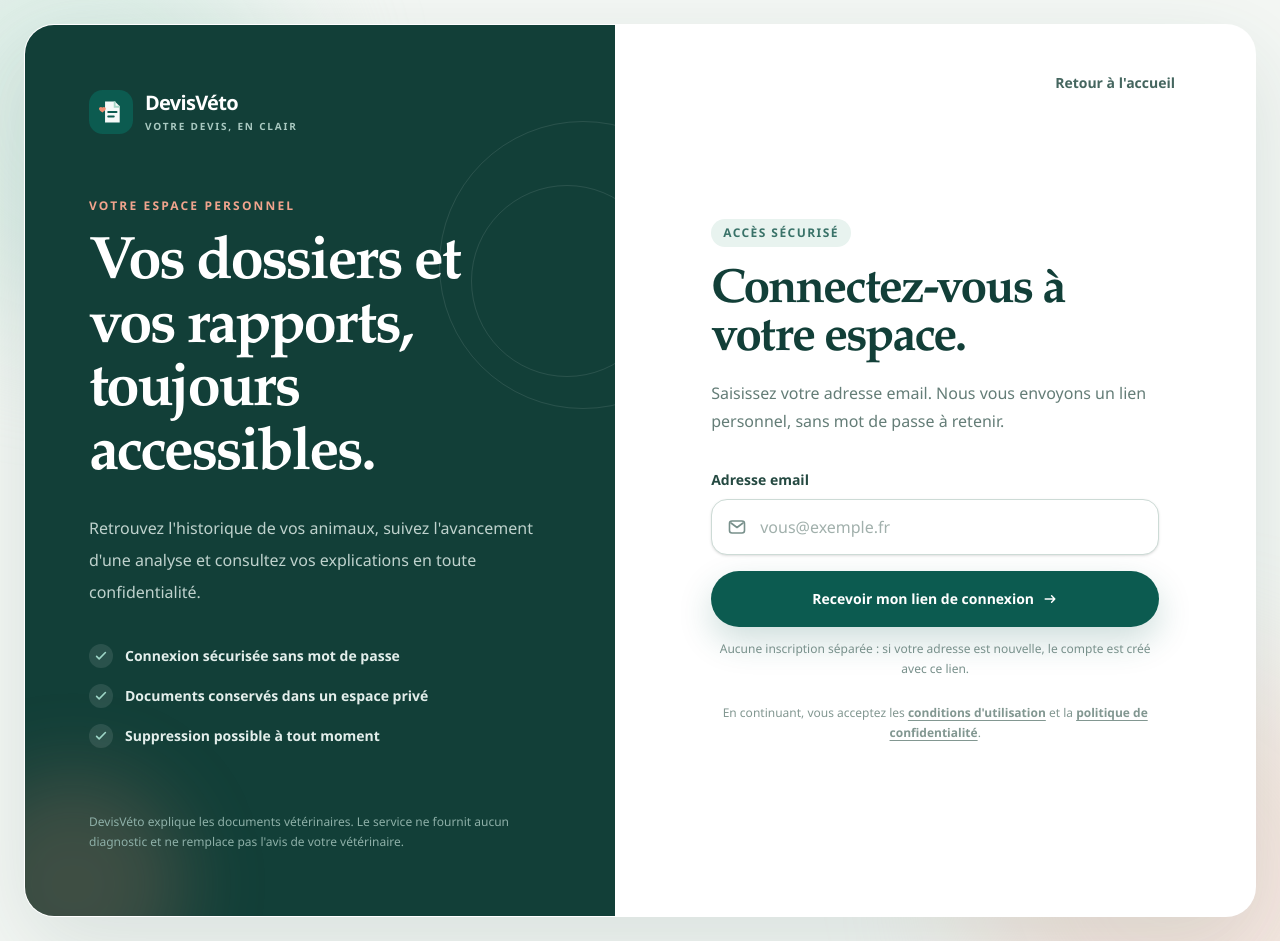
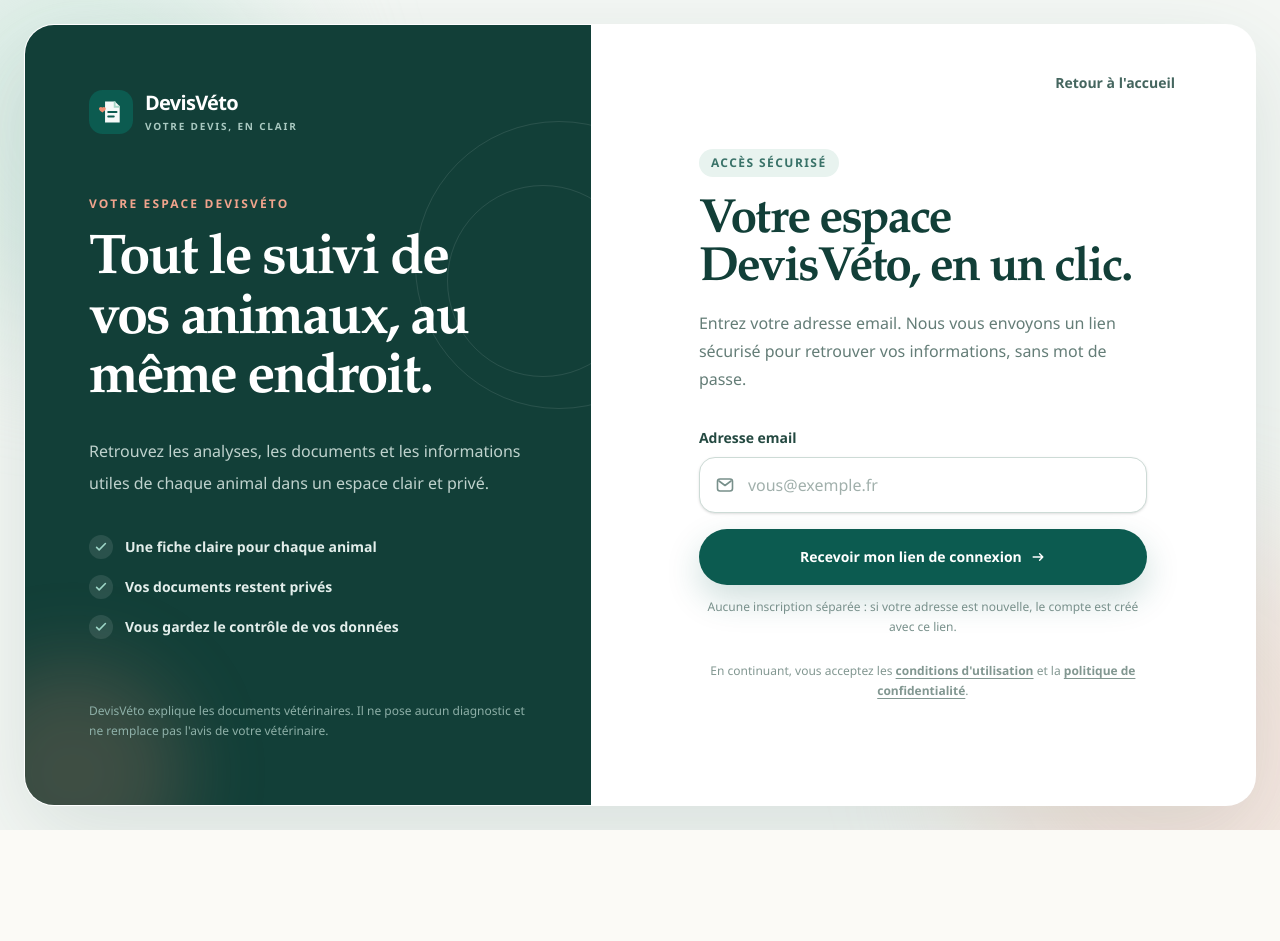
Before and after one commit to Noskarant/DevisV-to, a Next.js app: page /connexion in a window 1280 px wide. After the commit the page ends 830 px from the top, so only its background shows below. Built offline with nearby package versions, Linux system fonts and the light colour scheme.

Commit message:
Clarifie la connexion et la création de compte

```diff
--- a/src/app/connexion/page.tsx
+++ b/src/app/connexion/page.tsx
@@ -34,7 +34,7 @@ export default async function ConnexionPage({
       <div className="pointer-events-none absolute bottom-[-15%] right-[-8%] h-[420px] w-[420px] rounded-full bg-[#f6d0c3]/45 blur-3xl" />
 
       <section className="relative mx-auto flex w-full max-w-7xl overflow-hidden rounded-[30px] border border-white/80 bg-white shadow-[0_30px_90px_rgba(31,78,67,0.13)]">
-        <div className="relative hidden w-[48%] overflow-hidden bg-[#123f38] p-12 text-white lg:flex lg:flex-col lg:justify-between xl:p-16">
+        <div className="relative hidden w-[46%] overflow-hidden bg-[#123f38] p-12 text-white lg:flex lg:flex-col lg:justify-between xl:p-16">
           <div className="pointer-events-none absolute -right-28 top-24 h-72 w-72 rounded-full border border-white/10" />
           <div className="pointer-events-none absolute -right-12 top-40 h-48 w-48 rounded-full border border-white/10" />
           <div className="pointer-events-none absolute -bottom-20 -left-16 h-56 w-56 rounded-full bg-[#ef8e72]/20 blur-2xl" />
@@ -47,20 +47,20 @@ export default async function ConnexionPage({
             </div>
           </Link>
 
-          <div className="relative my-16 max-w-lg">
-            <p className="text-xs font-extrabold uppercase tracking-[0.18em] text-[#f1a48d]">Votre espace personnel</p>
-            <h1 className="mt-5 font-serif text-5xl font-semibold leading-[1.06] tracking-[-0.04em] xl:text-6xl">
-              Vos dossiers et vos rapports, toujours accessibles.
+          <div className="relative my-14 max-w-lg">
+            <p className="text-xs font-extrabold uppercase tracking-[0.18em] text-[#f1a48d]">Votre espace DevisVéto</p>
+            <h1 className="mt-5 font-serif text-5xl font-semibold leading-[1.06] tracking-[-0.04em] xl:text-[56px]">
+              Tout le suivi de vos animaux, au même endroit.
             </h1>
             <p className="mt-6 max-w-md text-base leading-8 text-[#bfd2cd]">
-              Retrouvez l&apos;historique de vos animaux, suivez l&apos;avancement d&apos;une analyse et consultez vos explications en toute confidentialité.
+              Retrouvez les analyses, les documents et les informations utiles de chaque animal dans un espace clair et privé.
             </p>
 
             <div className="mt-9 space-y-4">
               {[
-                "Connexion sécurisée sans mot de passe",
-                "Documents conservés dans un espace privé",
-                "Suppression possible à tout moment",
+                "Une fiche claire pour chaque animal",
+                "Vos documents restent privés",
+                "Vous gardez le contrôle de vos données",
               ].map((item) => (
                 <div key={item} className="flex items-center gap-3 text-sm font-semibold text-[#e3eeeb]">
                   <span className="flex h-6 w-6 items-center justify-center rounded-full bg-white/10 text-[#9dd5c6]">
@@ -73,7 +73,7 @@ export default async function ConnexionPage({
           </div>
 
           <p className="relative max-w-md text-xs leading-5 text-[#8eb0a8]">
-            DevisVéto explique les documents vétérinaires. Le service ne fournit aucun diagnostic et ne remplace pas l&apos;avis de votre vétérinaire.
+            DevisVéto explique les documents vétérinaires. Il ne pose aucun diagnostic et ne remplace pas l&apos;avis de votre vétérinaire.
           </p>
         </div>
 
@@ -93,15 +93,15 @@ export default async function ConnexionPage({
               Accès sécurisé
             </div>
             <h2 className="mt-5 font-serif text-4xl font-semibold tracking-[-0.04em] text-[#123f38] sm:text-5xl">
-              Connectez-vous à votre espace.
+              Votre espace DevisVéto, en un clic.
             </h2>
             <p className="mt-4 text-base leading-7 text-[#647d77]">
-              Saisissez votre adresse email. Nous vous envoyons un lien personnel, sans mot de passe à retenir.
+              Entrez votre adresse email. Nous vous envoyons un lien sécurisé pour retrouver vos informations, sans mot de passe.
             </p>
 
             {error && (
               <div className="mt-6 rounded-2xl border border-[#f0c9bc] bg-[#fff6f2] px-4 py-3 text-sm font-medium text-[#93462f]">
-                Le lien de connexion n&apos;est plus valide. Demandez-en un nouveau ci-dessous.
+                Ce lien n&apos;est plus valide. Demandez-en un nouveau pour accéder à votre espace.
               </div>
             )}
 
```
